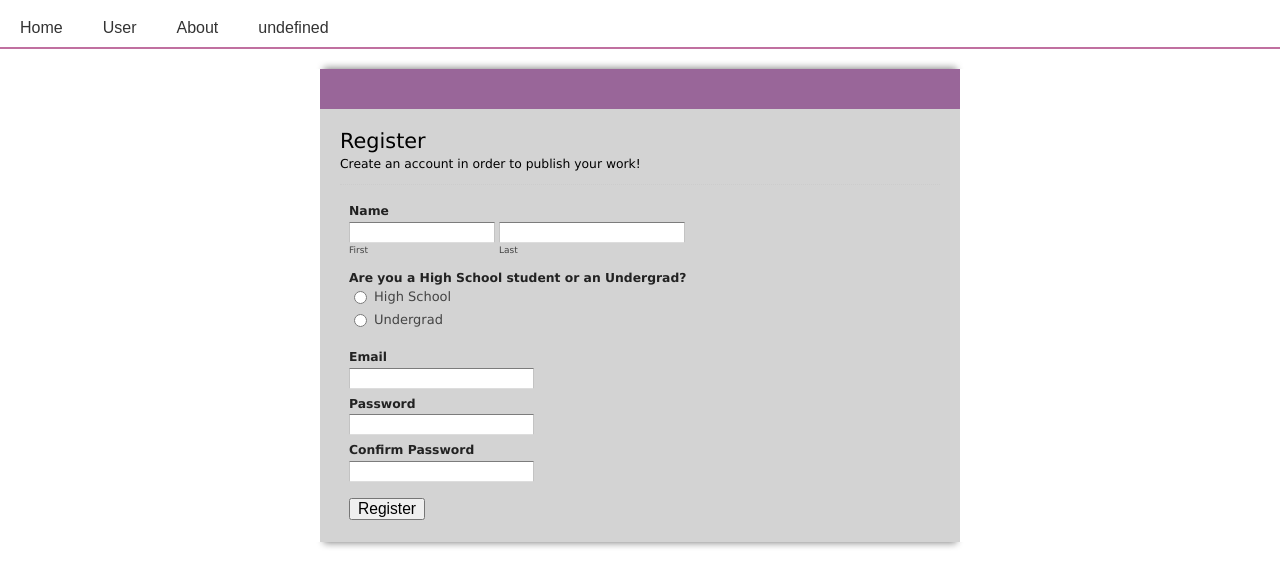
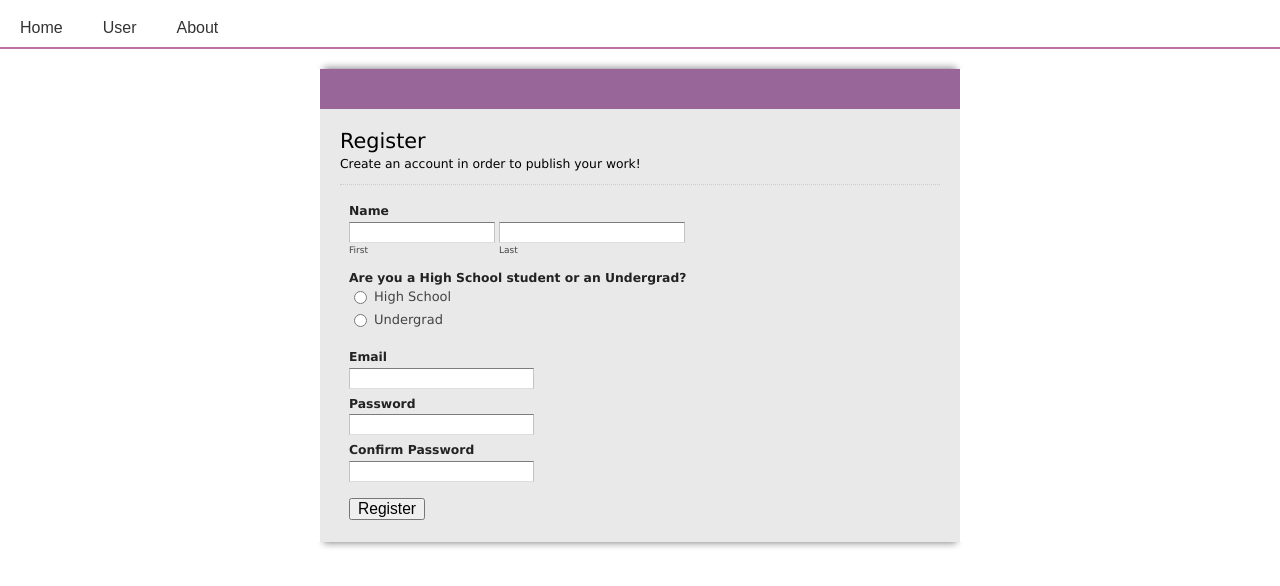
Before and after one commit to jeshaitan/Scicademy, a plain HTML site: page register.html in a window 1280 px wide. Drawn offline with Linux system fonts and the light colour scheme.

Commit message:
deleted sign in button from register page, lightened background color for register form

```diff
--- a/css/pageStyle.css
+++ b/css/pageStyle.css
@@ -30,8 +30,7 @@
 }
 
 #form_container {
-
-	background-color: #d3d3d3;
+	background-color: #e9e9e9;
 }
 body {
 	background-color: #FFFFFF;
--- a/register.html
+++ b/register.html
@@ -106,7 +106,6 @@
 			 	</ul>
 			</li>
 			<li><a href="about.html">About</a></li>
-			<li><a onclick="sisoClick()" href="index.html" id="si/so">undefined</a></li>
   		</ul>
   	</div>
 	<!-- end nav-->
```
